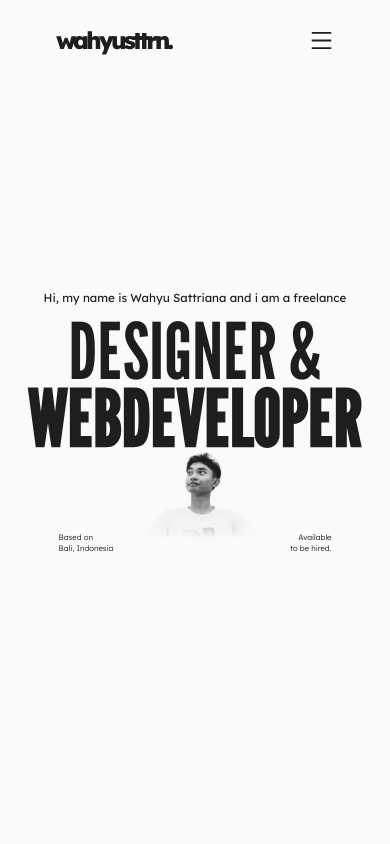
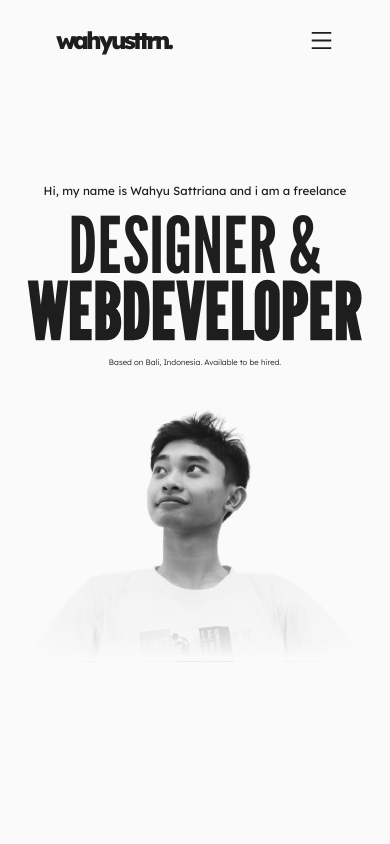
Before and after one commit to wahyusttrn/wahyusattriana-webportfolio, a Next.js app: page / in a window 390 px wide. Shown: the top 844 px of the page. Built offline with nearby package versions, Linux system fonts and the light colour scheme.

Commit message:
style: add favicon, fixing responsivity

```diff
--- a/app/page.js
+++ b/app/page.js
@@ -18,15 +18,16 @@ export default function Home() {
   return (
     <div className="flex flex-col items-center justify-center font-[family-name:var(--font-lexend)] overflow-hidden">
       <main className="flex flex-col items-center justify-center h-screen w-[100vw]">
-        <div className="md:h-[80vh] md:w-[90vw] flex flex-col items-center justify-center gap-3 m-0 md:mb-[-40vh]">
+        <div className="md:h-[80vh] md:w-[90vw] flex flex-col items-center justify-center gap-3 mb-10 md:mb-[-40vh]">
           <h2 className="font-[family-name:var(--font-lexend)] text-[3vw] md:text-[2vw]">Hi, my name is Wahyu Sattriana and i am a freelance</h2>
           <h1 className="font-[family-name:var(--font-league-gothic)] text-center text-[20vw]/[17vw] md:text-[16vw]/[13vw]">DESIGNER &<br/><span className="md:text-(--color-background) text-(--color-foreground) text-outline">WEBDEVELOPER</span></h1>
+          <h3 className="font-light text-[2vw] sm:text-[1.5vw] sm:hidden">Based on Bali, Indonesia. Available to be hired.</h3>
         </div>
         <div className="w-screen flex items-center justify-center">
-          <div className="flex justify-between items-baseline w-[70%]">
-            <h3 className="font-light text-[2vw] sm:text-[1.5vw]">Based on<br/>Bali, Indonesia</h3>
-            <Image src="/heroPhoto.png" width={500} height={500} alt="Wahyu Sattriana" className="md:w-[40%] w-[50%]"/>
-            <h3 className="font-light text-[2vw] sm:text-[1.5vw] text-end">Available<br/>to be hired.</h3>
+          <div className="flex sm:justify-between justify-center items-baseline sm:w-[70%]">
+            <h3 className="font-light text-[2vw] sm:text-[1.5vw] not-sm:hidden">Based on<br/>Bali, Indonesia</h3>
+            <Image src="/heroPhoto.png" width={500} height={500} alt="Wahyu Sattriana" className="md:w-[40%]"/>
+            <h3 className="font-light text-[2vw] sm:text-[1.5vw] text-end not-sm:hidden">Available<br/>to be hired.</h3>
           </div>
         </div>
       </main>
```
Also changed, not shown: 1 other file (tests, documents, lock files or other folders).
